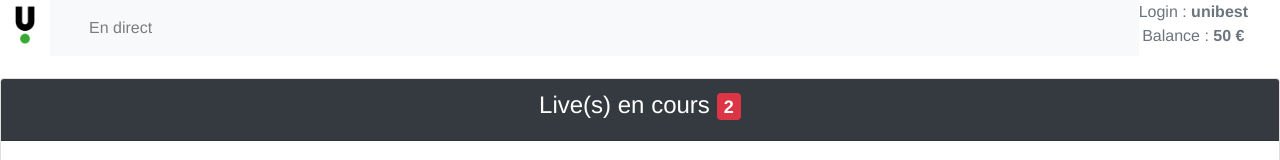
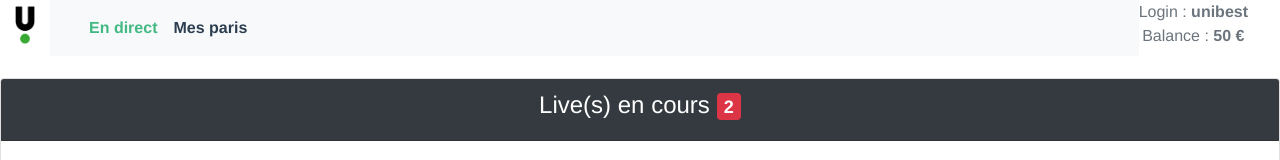
Before and after one commit to damstaylor/kindred, a Vue app: page /lives#/lives in a window 1280 px wide. Shown: the top 160 px of the page. Built offline with nearby package versions, Linux system fonts and the light colour scheme.

Commit message:
style(App): add missing nav id and "My bets" link

```diff
--- a/src/App.vue
+++ b/src/App.vue
@@ -5,7 +5,7 @@
         <div class="centeralign bg-white" style="height: 30px">
           <span class="float-left">
             <a href="/lives">
-              <img src="./assets/logo-unibet.png" alt="Logo Unibet" class="header-logo" />
+              <img src="./assets/logo-unibet.png" alt="Logo Unibet" class="header-logo"/>
             </a>
           </span>
           <div class="text-dark float-right mr-3">
@@ -16,7 +16,7 @@
               Balance : <span class="font-weight-bold">{{ balance }} € </span>
             </div>
           </div>
-          <nav class="navbar navbar-expand-lg navbar-light bg-light">
+          <nav id="nav" class="navbar navbar-expand-lg navbar-light bg-light">
             <div class="container-fluid">
               <button
                 class="navbar-toggler"
@@ -34,6 +34,11 @@
                   <li class="nav-item">
                     <router-link tag="a" class="nav-link" to="/lives">
                       En direct
+                    </router-link>
+                  </li>
+                  <li class="nav-item">
+                    <router-link tag="a" class="nav-link" to="/livedetails/1">
+                      Mes paris
                     </router-link>
                   </li>
                 </ul>
@@ -60,7 +65,7 @@ export default {
     this.fetchBalance()
   },
   destroyed() {
-    this.balanceInterval =  null
+    this.balanceInterval = null
   },
   data() {
     return {
@@ -92,9 +97,9 @@ export default {
   color: #2c3e50;
 }
 
-/*#nav {
-  padding: 30px;
-}*/
+.home {
+  height: 100%;
+}
 
 #nav a {
   font-weight: bold;
```
